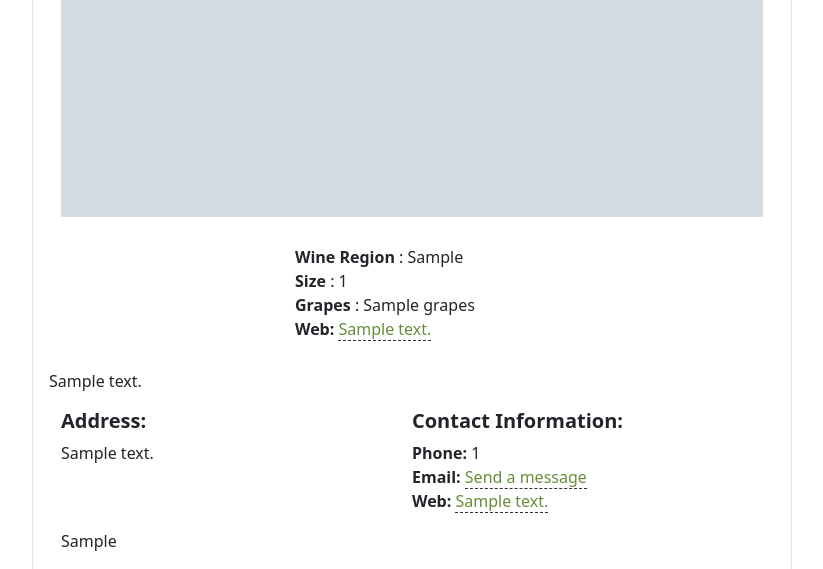
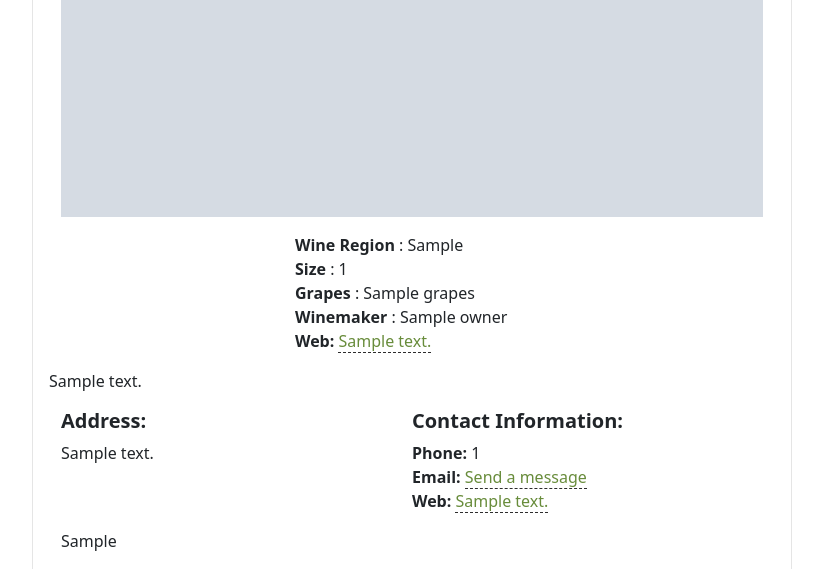
Before and after one commit to Penk13/top25vineyards, a Django app: template templates/vineyards/vineyard.html in a window 1280 px wide. Shown: the part 633-1202 px from the top of the page, without its empty margins (38-861 px from the left). Run offline with Django 3.2, Linux system fonts and the light colour scheme; the template is opened without the code that fills it: most values are stand-ins (such as "Sample title", 1, 10 or a date in 2020); grey boxes marked "Sample" are stand-in pictures; some libraries are stand-ins or nearby versions.

Commit message:
little fix on vineyard html

```diff
--- a/templates/vineyards/vineyard.html
+++ b/templates/vineyards/vineyard.html
@@ -73,6 +73,8 @@
         <br />
         <strong> Grapes </strong> : {{ vineyard.grapes }}
         <br />
+        <strong> Winemaker </strong> : {{ vineyard.owner }}
+        <br />
         <span class="fw-bold">Web: </span> <a href="//{{ vineyard_user.website }}" target="_blank" style="text-decoration: none; border-bottom: 1px dashed #2d2d2d; color: #688c3b;">{{ vineyard_user.web_text }}</a> <br>
       </p>
     </div>
@@ -97,6 +99,8 @@
         <br />
         <strong> Grapes </strong> : {{ vineyard.grapes }}
         <br />
+        <strong> Winemaker </strong> : {{ vineyard.owner }}
+        <br />
         <span class="fw-bold">Web: </span> <a href="//{{ vineyard_user.website }}" target="_blank" style="text-decoration: none; border-bottom: 1px dashed #2d2d2d; color: #688c3b;">{{ vineyard_user.web_text }}</a> <br>
       </p>
     </div>
@@ -108,6 +112,8 @@
         <strong> Size </strong> : {{ vineyard.size }}
         <br />
         <strong> Grapes </strong> : {{ vineyard.grapes }}
+        <br />
+        <strong> Winemaker </strong> : {{ vineyard.owner }}
         <br />
         <span class="fw-bold">Web: </span> <a href="//{{ vineyard_user.website }}" target="_blank" style="text-decoration: none; border-bottom: 1px dashed #2d2d2d; color: #688c3b;">{{ vineyard_user.web_text }}</a> <br>
       </p>
```
